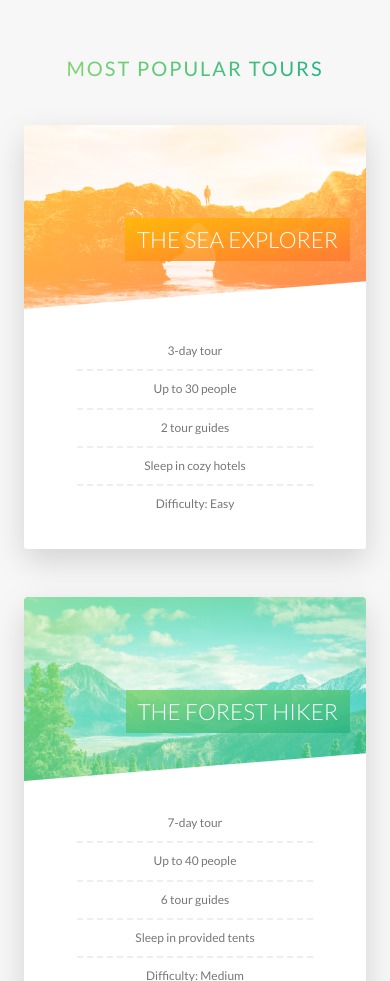
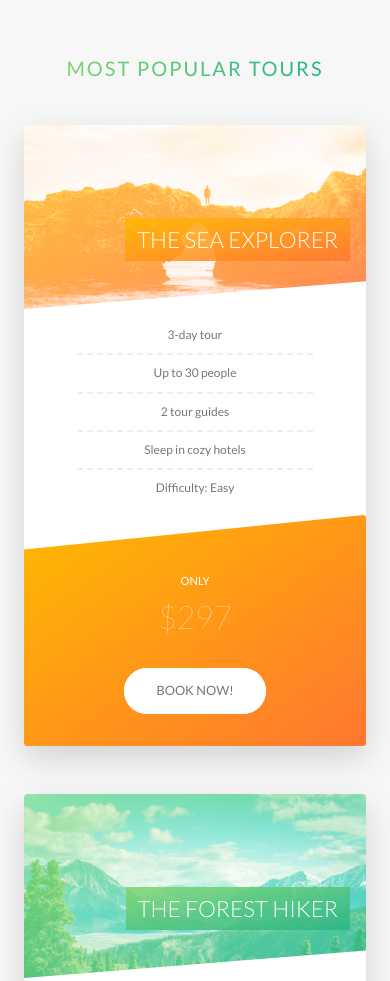
Before and after one commit to locaulker/natours-project, a website: page index.html in a window 390 px wide. Shown: the part 2480-3461 px from the top of the page. Drawn offline with Linux system fonts and the light colour scheme.

Commit message:
write media queries for cards

```diff
--- a/sass/components/_card.scss
+++ b/sass/components/_card.scss
@@ -182,4 +182,49 @@
     font-size: 6rem;
     font-weight: 100;
   }
+
+  // SMALL DEVICES
+  @include respond(tab-port) {
+    height: auto;
+    border-radius: 3px;
+    background-color: $color-white;
+    box-shadow: 0 1.5rem 4rem rgba($color-black, 0.15);
+
+    &__side {
+      height: auto;
+      position: relative;
+      box-shadow: none;
+
+      &--back {
+        transform: rotateY(0);
+        clip-path: polygon(0 15%, 100% 0, 100% 100%, 0 100%);
+      }
+    }
+
+    &:hover &__side--front {
+      transform: rotateY(0);
+    }
+
+    &__details {
+      padding: 1rem 3rem;
+    }
+
+    // BACK-SIDE STYLING
+    &__cta {
+      position: relative;
+      top: 0;
+      left: 0;
+      transform: translate(0);
+      width: 100%;
+      padding: 7rem 4rem 4rem 4rem;
+    }
+
+    &__price-box {
+      margin-bottom: 3rem;
+    }
+
+    &__price-value {
+      font-size: 4rem;
+    }
+  }
 }
```
Also changed, not shown: css/style.css.
